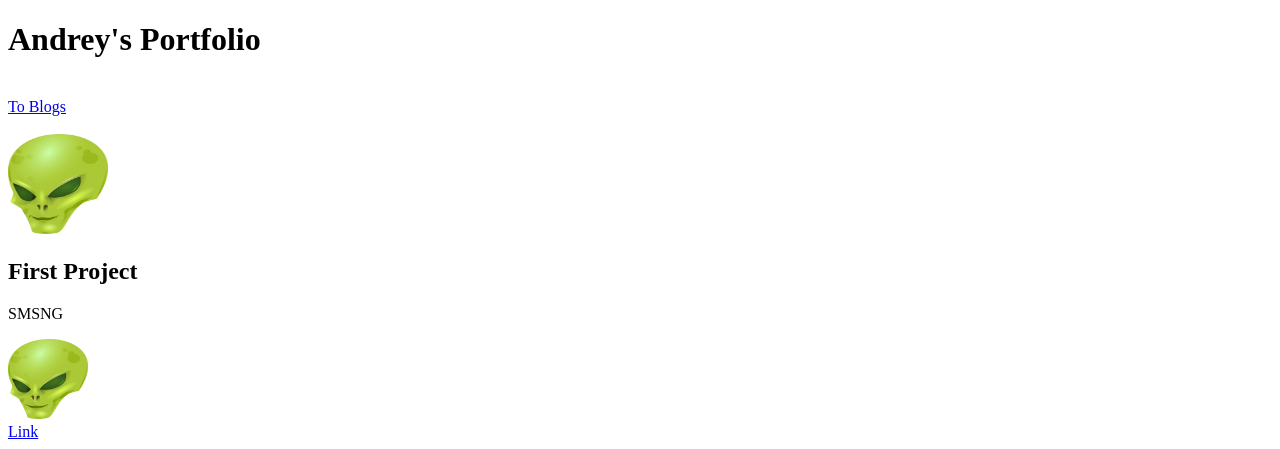
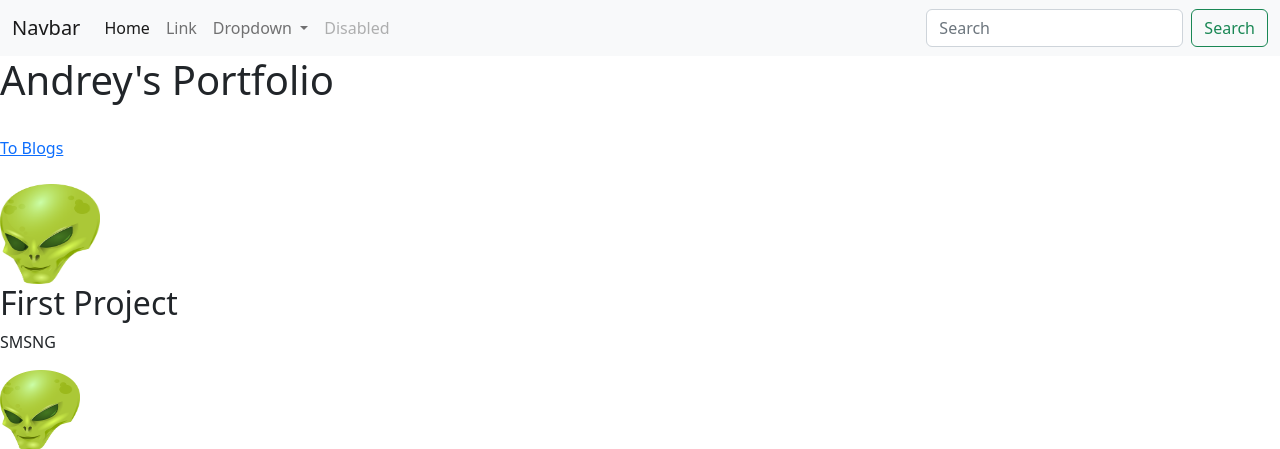
Before and after one commit to AP-Est/mysite_pro, a Django app: page / in a window 1280 px wide. Shown: the top 449 px of the page. Run offline with Django 4.2, Linux system fonts and the light colour scheme; data comes from the database, SQL or seed files in the repository.

Commit message:
Add styles and base template

```diff
--- /dev/null
+++ b/portfolio/templates/portfolio/base.html
@@ -0,0 +1,53 @@
+<!doctype html>
+<html lang="en">
+  <head>
+    <meta charset="utf-8">
+    <meta name="viewport" content="width=device-width, initial-scale=1">
+    <title>Andrey's Portfolio</title>
+    <link href="https://cdn.jsdelivr.net/npm/bootstrap@5.2.0/dist/css/bootstrap.min.css" rel="stylesheet" integrity="sha384-gH2yIJqKdNHPEq0n4Mqa/HGKIhSkIHeL5AyhkYV8i59U5AR6csBvApHHNl/vI1Bx" crossorigin="anonymous">
+  </head>
+<body>
+
+<nav class="navbar navbar-expand-lg bg-light">
+  <div class="container-fluid">
+    <a class="navbar-brand" href="#">Navbar</a>
+    <button class="navbar-toggler" type="button" data-bs-toggle="collapse" data-bs-target="#navbarSupportedContent" aria-controls="navbarSupportedContent" aria-expanded="false" aria-label="Toggle navigation">
+      <span class="navbar-toggler-icon"></span>
+    </button>
+    <div class="collapse navbar-collapse" id="navbarSupportedContent">
+      <ul class="navbar-nav me-auto mb-2 mb-lg-0">
+        <li class="nav-item">
+          <a class="nav-link active" aria-current="page" href="#">Home</a>
+        </li>
+        <li class="nav-item">
+          <a class="nav-link" href="#">Link</a>
+        </li>
+        <li class="nav-item dropdown">
+          <a class="nav-link dropdown-toggle" href="#" role="button" data-bs-toggle="dropdown" aria-expanded="false">
+            Dropdown
+          </a>
+          <ul class="dropdown-menu">
+            <li><a class="dropdown-item" href="#">Action</a></li>
+            <li><a class="dropdown-item" href="#">Another action</a></li>
+            <li><hr class="dropdown-divider"></li>
+            <li><a class="dropdown-item" href="#">Something else here</a></li>
+          </ul>
+        </li>
+        <li class="nav-item">
+          <a class="nav-link disabled">Disabled</a>
+        </li>
+      </ul>
+      <form class="d-flex" role="search">
+        <input class="form-control me-2" type="search" placeholder="Search" aria-label="Search">
+        <button class="btn btn-outline-success" type="submit">Search</button>
+      </form>
+    </div>
+  </div>
+</nav>
+
+{% block content %} {% endblock %}
+
+
+<script src="https://cdn.jsdelivr.net/npm/bootstrap@5.2.0/dist/js/bootstrap.bundle.min.js" integrity="sha384-A3rJD856KowSb7dwlZdYEkO39Gagi7vIsF0jrRAoQmDKKtQBHUuLZ9AsSv4jD4Xa" crossorigin="anonymous"></script>
+</body>
+</html>
--- a/portfolio/templates/portfolio/home.html
+++ b/portfolio/templates/portfolio/home.html
@@ -1,10 +1,6 @@
-<!DOCTYPE html>
-<html lang="en">
-<head>
-    <meta charset="UTF-8">
-    <title>Start page</title>
-</head>
-<body>
+{% extends 'portfolio/base.html' %}
+{% block content %}
+
 <h1>Andrey's Portfolio</h1>
 
 {% load static %}
@@ -25,5 +21,5 @@
 
 
 {% endfor %}
-</body>
-</html>
+
+{% endblock %}
```
Also changed, not shown: blog/templates/blog/all_blogs.html (+4 -9 lines), blog/templates/blog/detail.html (+3 -9 lines).
